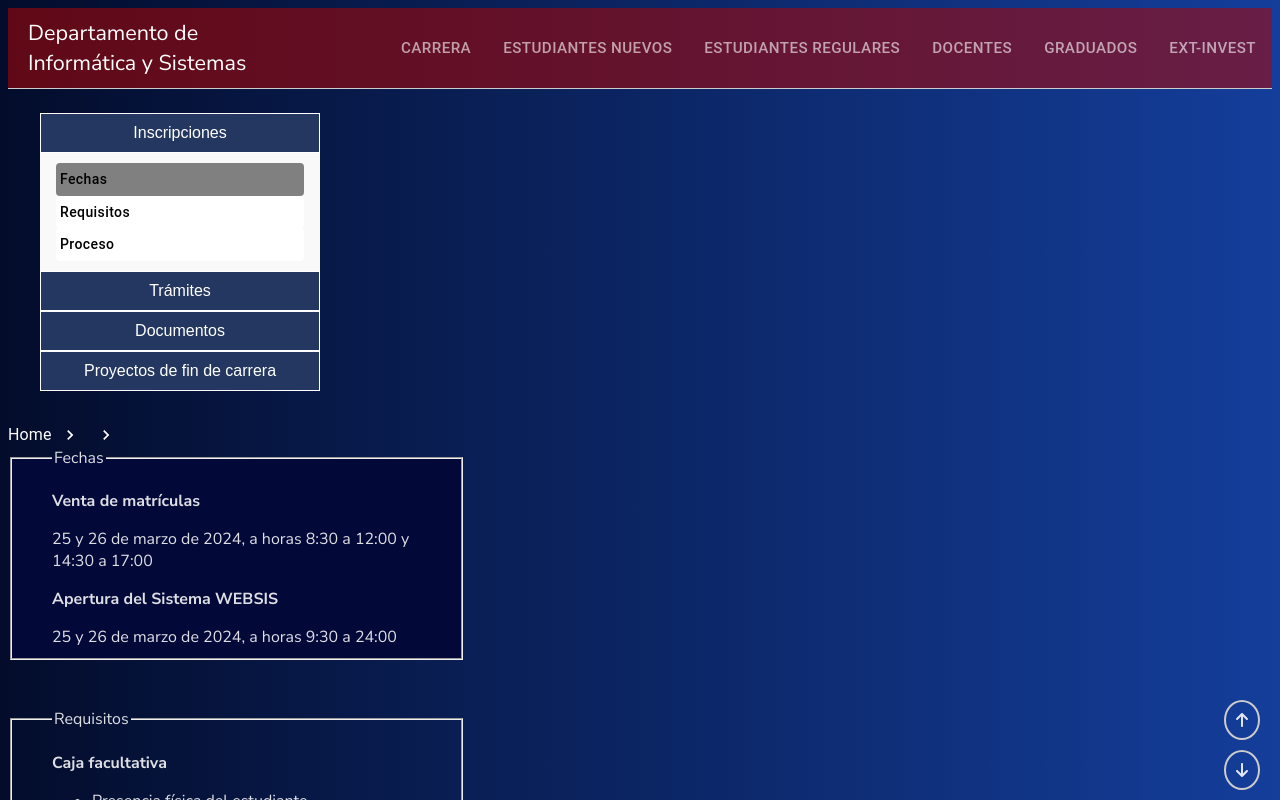
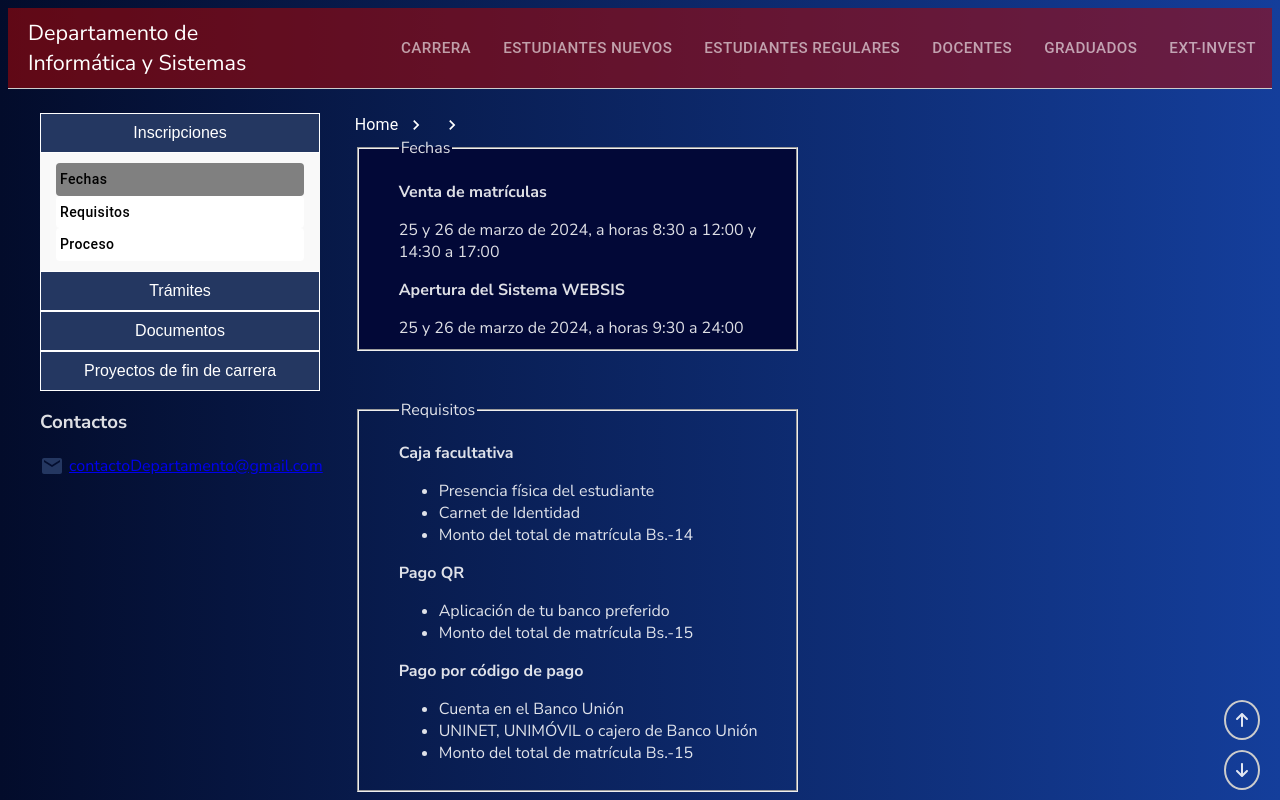
Before and after one commit to elprogramadorr/info-sistemas-webapp, a React (Vite) app: page /estudiantes-regulares in a window 1280 px wide. Shown: the top 800 px of the page. Built offline with nearby package versions, Linux system fonts and the light colour scheme; a web font is replaced by a local one.

Commit message:
mejorar estilos

```diff
--- a/src/screens/ModuloEstRegulares/ModuloEstudiantesRegulares.jsx
+++ b/src/screens/ModuloEstRegulares/ModuloEstudiantesRegulares.jsx
@@ -7,6 +7,7 @@ import ProcesoScreen from "./ProcesoScreen";
 import RequisitoScreen from "./RequisitoScreen.jsx";
 import { FontAwesomeIcon } from '@fortawesome/react-fontawesome';
 import { faArrowUp, faArrowDown } from '@fortawesome/free-solid-svg-icons';
+import EmailIcon from '@mui/icons-material/Email';
 
 function DropdownItem({ text, isSelected, onClick }) {
   const styles = {
@@ -55,6 +56,23 @@ const EstudiantesRegulares = () => {
       padding: '10px',
       border: '2px solid #ccc',
       borderRadius: '50%',
+    },
+    containerStyle:{
+      display: 'flex',
+      marginTop: '1.5rem',
+      gap: '2rem',
+      flexWrap: 'wrap',
+    },
+    sidebar: {
+      flex: '0 0 280px',
+      display: 'flex',
+      flexDirection: 'column',
+      //gap: '1rem',
+    },
+    content: {
+      flex: '1',
+      display: 'flex',
+      flexDirection: 'column',
     }
   };
   const scrollToTop = () => {
@@ -91,8 +109,8 @@ const EstudiantesRegulares = () => {
 
   return (
     <>
-      <div style={{ marginTop: '1.5rem', display: 'flex', flexDirection: 'row', gap: '2rem', flexWrap: 'wrap', }}>
-        <div>
+      <div style={sty.containerStyle}>
+        <div style={sty.sidebar}>
           <DropdownMenu label="Inscripciones" defaultOpen={true}>
             <DropdownItem text="Fechas" isSelected={selectedItem === "Fechas"} onClick={() => handleItemClick("Fechas")} />
             <DropdownItem text="Requisitos" isSelected={selectedItem === "Requisitos"} onClick={() => handleItemClick("Requisitos")} />
@@ -115,8 +133,15 @@ const EstudiantesRegulares = () => {
             <DropdownItem text="Buscador de proyectos" isSelected={selectedItem === "Buscador de proyectos"} onClick={() => handleItemClick("Buscador de proyectos")} />
             <DropdownItem text="Convocatorias" isSelected={selectedItem === "Convocatorias"} onClick={() => handleItemClick("Convocatorias")} />
           </DropdownMenu>
+          <div style={{marginLeft:'2rem'}}>
+            <h3>Contactos</h3>
+            <div style={{display:'flex', alignItems:'center', gap:'5px'}}>
+              <EmailIcon style={{fontSize: '1.5rem', color: '#243761'}} />
+              <a href="mailto:contactoDepartamento@gmail.com">contactoDepartamento@gmail.com</a>
+            </div>
+          </div>
         </div>
-        <div style={{ width: '75%'}}>
+        <div style={sty.content}>
           <MigaDePan></MigaDePan>
           <div>
             {renderContent()}
--- a/src/screens/ModuloEstRegulares/ProcesoScreen.jsx
+++ b/src/screens/ModuloEstRegulares/ProcesoScreen.jsx
@@ -87,7 +87,6 @@ const ProcesoScreen = () => {
     },
     fieldMain: {
       backgroundColor: '#020837',
-      paddingLeft: 40,
       paddingRight: 30,
       width: '80%',
       marginLeft:'3rem'
```
